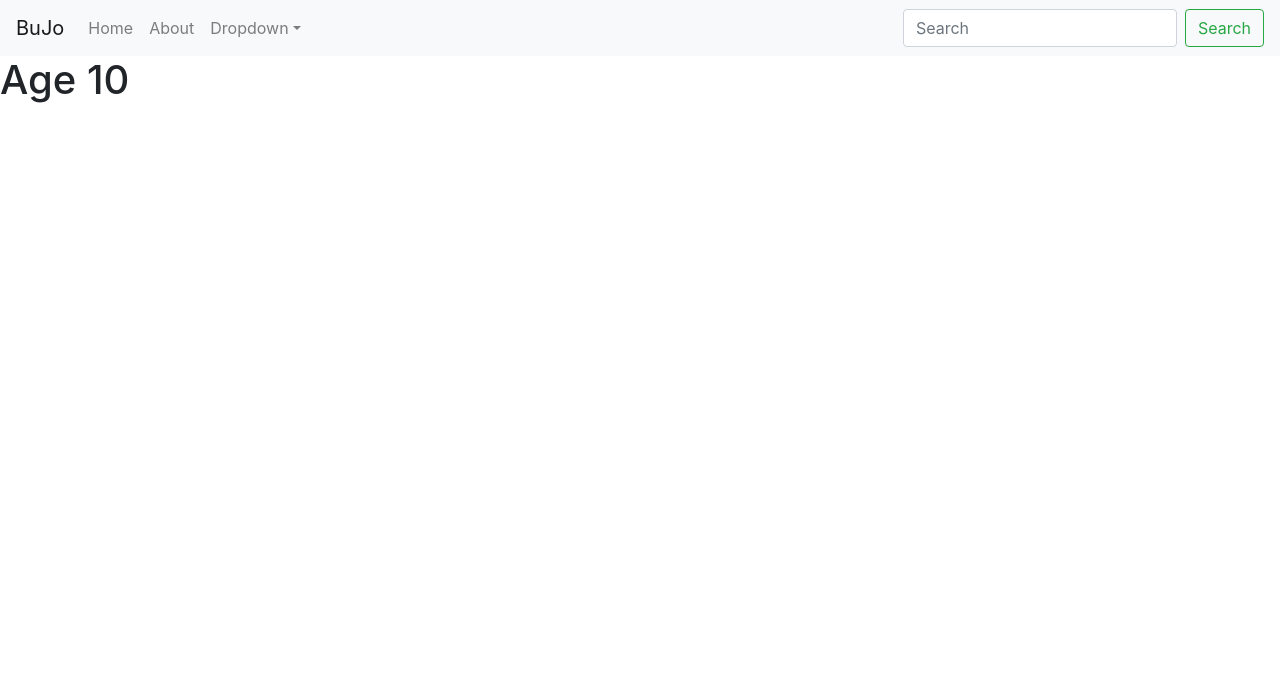
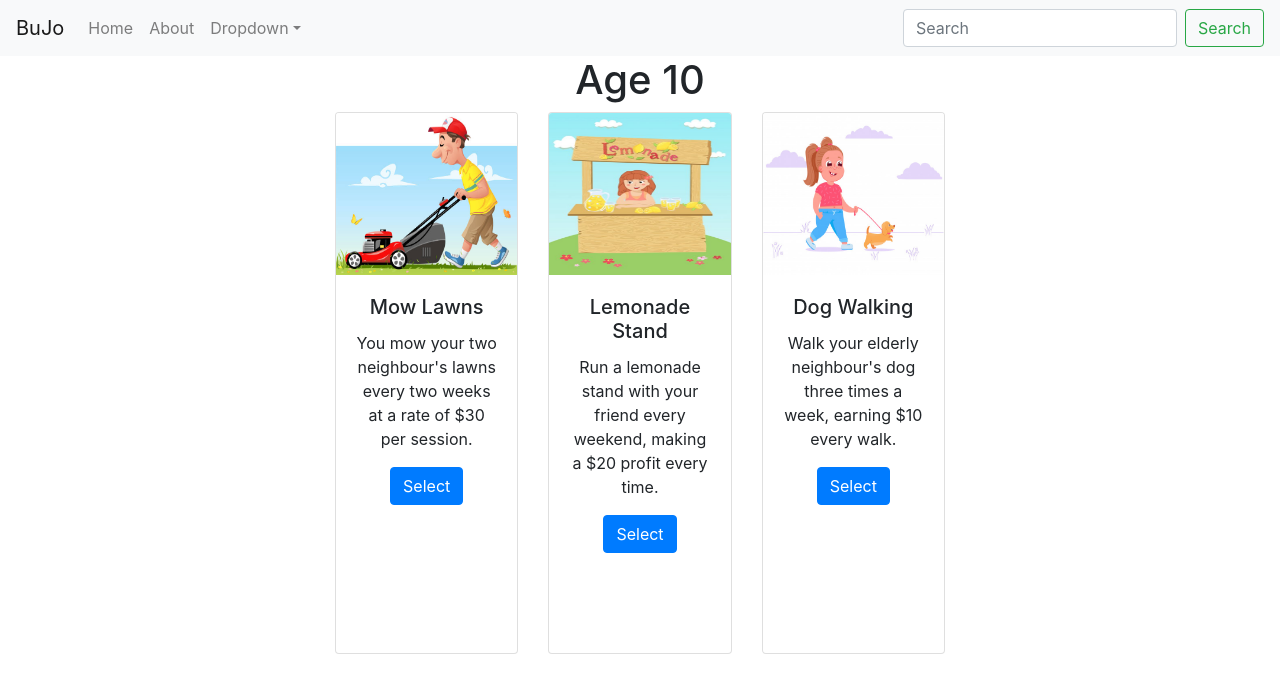
Before and after one commit to jiaguy/FUNance, a React (Create React App) app: page /age10 in a window 1280 px wide. Shown: the top 692 px of the page. Built offline with nearby package versions, Linux system fonts and the light colour scheme.

Commit message:
Jiaying (#8)
* Added pages and nav bar

* Added pages for age 10-15 in the nav bar

* Added choices component

* Added pages and nav bar

* fix merge conflict

```diff
--- a/src/App.css
+++ b/src/App.css
@@ -30,12 +30,17 @@
 
 
 .Card-deck {
-  align-items: center;
-  justify-content: center;
+  width: 50%;
   margin-right: 20px;
   margin-left: 20px;
   margin-bottom: 20px;
 }
+
+.Card-deck-div {
+  display: flex;
+  justify-content: center;
+}
+
 
 @keyframes App-logo-spin {
   from {
--- a/src/App.js
+++ b/src/App.js
@@ -39,4 +39,5 @@ class App extends Component {
   }
 }
 
+
 export default App;
--- a/src/components/About.js
+++ b/src/components/About.js
@@ -5,6 +5,7 @@ const About = () => {
        <div>
           <h1>About US</h1>
           <p>About US page body content</p>
+
        </div>
     );
 }
--- a/src/components/Age10.js
+++ b/src/components/Age10.js
@@ -1,10 +1,22 @@
 import React from 'react';
+import Choices from './Choices';
 
 const Age10 = () => {
     return (
-       <div>
-          <h1>Age 10</h1>
-
+       <div className='App'>
+            <h1>Age 10</h1>
+            <div className ='Card-deck-div'>
+                <Choices
+                    choiceTitle1="Mow Lawns"
+                    choiceDesc1="You mow your two neighbour's lawns every two weeks
+                    at a rate of $30 per session."
+                    choiceTitle2="Lemonade Stand"
+                    choiceDesc2="Run a lemonade stand with your friend every weekend,
+                    making a $20 profit every time."
+                    choiceTitle3="Dog Walking"
+                    choiceDesc3="Walk your elderly neighbour's dog three times a week,
+                    earning $10 every walk."/>
+            </div>
        </div>
     );
 }
--- /dev/null
+++ b/src/components/Choices.js
@@ -0,0 +1,49 @@
+import React, { Component } from 'react';
+
+import lawn_mow from '../resources/lawn_mow.jpg';
+import lemonade_stand from '../resources/lemonade_stand.jpg';
+import walk_dog from '../resources/walk_dog.jpg';
+
+// import bootstrap components here
+import Button from 'react-bootstrap/Button';
+import Card from 'react-bootstrap/Card';
+import CardDeck from 'react-bootstrap/CardDeck';
+
+function Choices(props) {
+        return (
+            <CardDeck className="Card-deck">
+            <Card id="Card">
+                <Card.Img variant="top" src={lawn_mow} width="40%" height="30%" object-fit="cover"/>
+                <Card.Body>
+                <Card.Title>{props.choiceTitle1}</Card.Title>
+                <Card.Text>
+                    {props.choiceDesc1}
+                </Card.Text>
+                <Button variant="primary">Select</Button>
+                </Card.Body>
+            </Card>
+            <Card id="Card">
+                <Card.Img variant="top" src={lemonade_stand} width="40%" height="30%" object-fit="cover"/>
+                <Card.Body>
+                <Card.Title>{props.choiceTitle2}</Card.Title>
+                <Card.Text>
+                    {props.choiceDesc2}
+                </Card.Text>
+                <Button variant="primary">Select</Button>
+                </Card.Body>
+            </Card>
+            <Card id="Card">
+                <Card.Img variant="top" src={walk_dog} width="40%" height="30%" object-fit="cover"/>
+                <Card.Body>
+                <Card.Title>{props.choiceTitle3}</Card.Title>
+                <Card.Text>
+                    {props.choiceDesc3}
+                </Card.Text>
+                <Button variant="primary">Select</Button>
+                </Card.Body>
+            </Card>
+            </CardDeck>
+        );
+  }
+
+export default Choices;
--- a/src/components/Home.js
+++ b/src/components/Home.js
@@ -1,13 +1,7 @@
 import React from 'react';
 import logo from '../resources/logo.svg';
-import lawn_mow from '../resources/lawn_mow.jpg';
-import lemonade_stand from '../resources/lemonade_stand.jpg';
-import walk_dog from '../resources/walk_dog.jpg';
 
 // import bootstrap components here
-import Button from 'react-bootstrap/Button';
-import Card from 'react-bootstrap/Card';
-import CardDeck from 'react-bootstrap/CardDeck';
 
 const home = () => {
     return (
@@ -20,49 +14,7 @@ const home = () => {
                     Edit <code>src/components/Home.js</code> and save to reload.
                 </p>
                 <p>Elenka is the best</p>
-                <div className="Card-deck">
-                    <CardDeck>
-                    <Card>
-                        <Card.Img variant="top" src={lawn_mow} width="50%" height="50%" object-fit="cover"/>
-                        <Card.Body>
-                        <Card.Title>Mow Lawns</Card.Title>
-                        <Card.Text>
-                            You mow your two neighbour's lawns every two weeks
-                            at a rate of $30 per session.
-                        </Card.Text>
-                        <Button variant="primary">Select</Button>
-                        </Card.Body>
-                        <Card.Footer>
-                        </Card.Footer>
-                    </Card>
-                    <Card>
-                        <Card.Img variant="top" src={lemonade_stand} width="50%" height="50%" object-fit="cover"/>
-                        <Card.Body>
-                        <Card.Title>Lemonade Stall</Card.Title>
-                        <Card.Text>
-                            Run a lemonade stall with your friend every weekend,
-                            making a $20 profit every time.
-                        </Card.Text>
-                        <Button variant="primary">Select</Button>
-                        </Card.Body>
-                        <Card.Footer>
-                        </Card.Footer>
-                    </Card>
-                    <Card>
-                        <Card.Img variant="top" src={walk_dog} width="50%" height="50%" object-fit="cover"/>
-                        <Card.Body>
-                        <Card.Title>Dog Walking</Card.Title>
-                        <Card.Text>
-                            Walk your elderly neighbour's dog three times a week,
-                            earning $10 every walk.
-                        </Card.Text>
-                        <Button variant="primary">Select</Button>
-                        </Card.Body>
-                        <Card.Footer>
-                        </Card.Footer>
-                    </Card>
-                    </CardDeck>
-                </div>
+
             </header>
         </div>
     );
--- a/src/components/Navigation.js
+++ b/src/components/Navigation.js
@@ -1,6 +1,5 @@
 import React from 'react';
 
-import { NavLink } from 'react-router-dom';
 // import bootstrap components here
 import Button from 'react-bootstrap/Button';
 import Navbar from 'react-bootstrap/Navbar';
```
